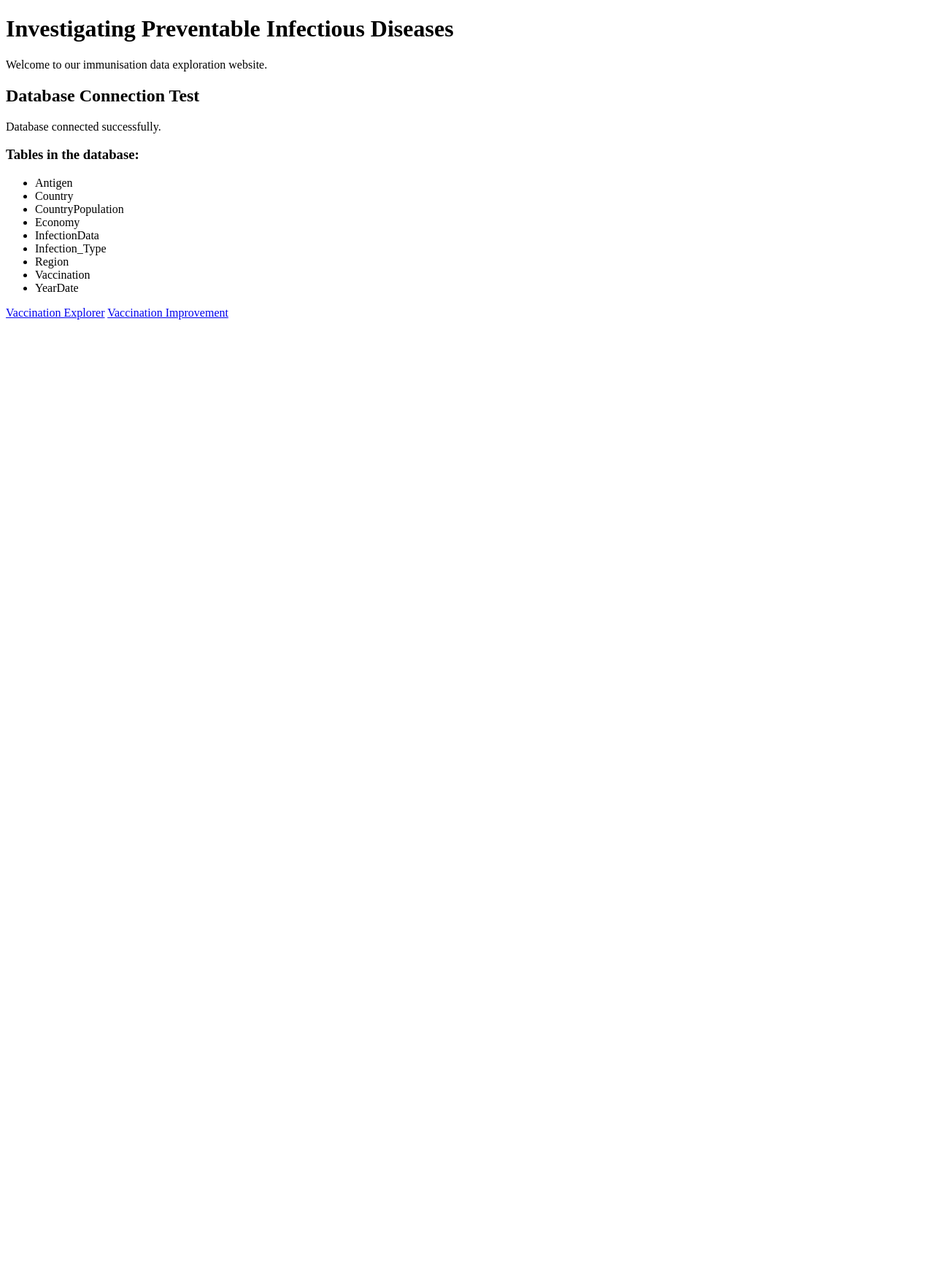
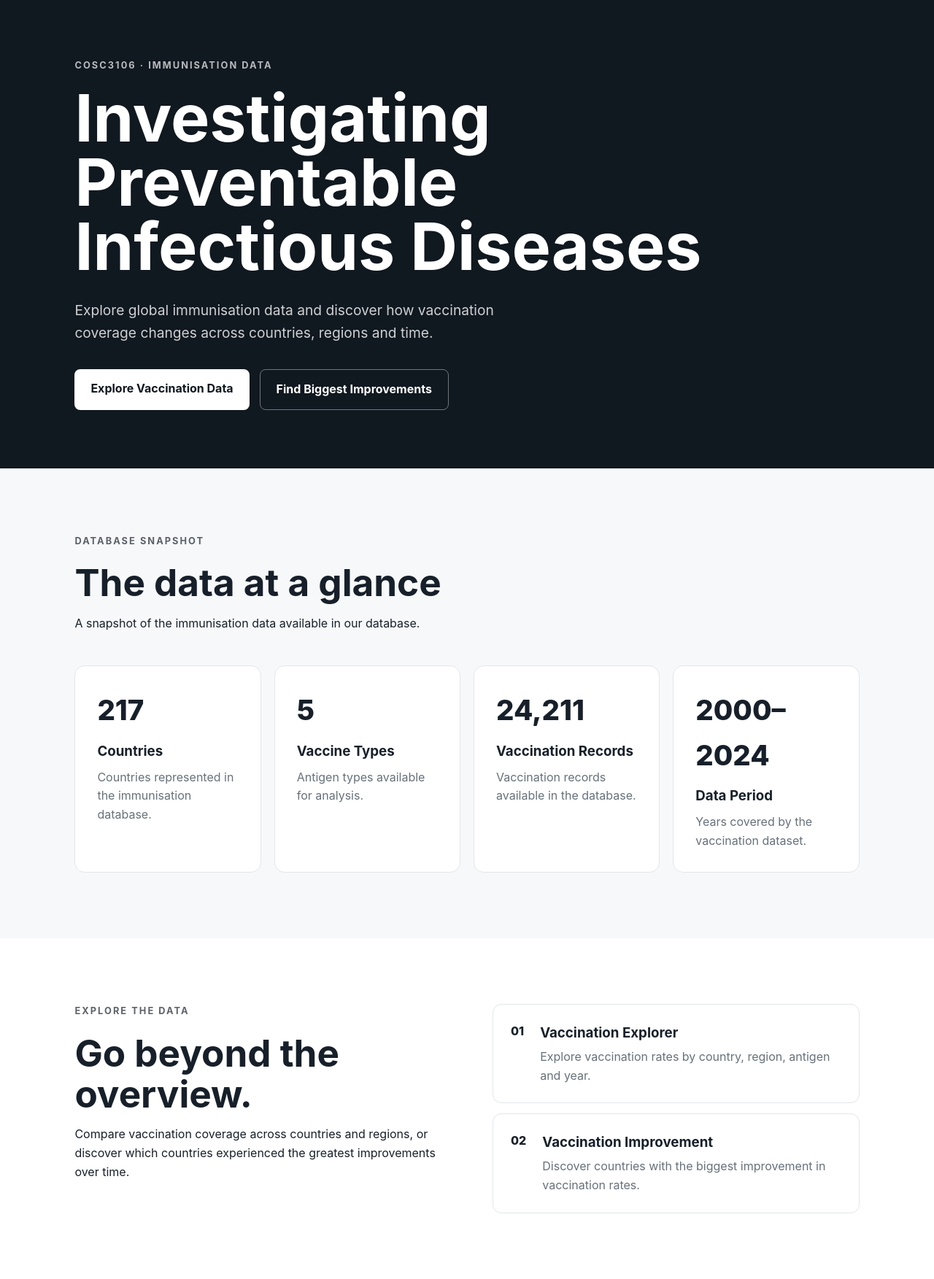
Before and after one commit to NguyenTienThanh2007/cosc3106-immunisation-project, a Flask app: page / in a window 1280 px wide. Shown: the whole page at 73% size. Before the commit the page ends 438 px from the top, so only its background shows below. Run offline with Flask 3, Linux system fonts and the light colour scheme; data comes from the database, SQL or seed files in the repository.

Commit message:
Implement Level 1A landing page

```diff
--- a/app.py
+++ b/app.py
@@ -16,18 +16,41 @@ def get_db_connection():
 def landing():
     conn = get_db_connection()
 
-    tables = conn.execute("""
-        SELECT name
-        FROM sqlite_master
-        WHERE type = 'table'
-        ORDER BY name
-    """).fetchall()
+    # Fact 1: number of countries
+    country_count = conn.execute("""
+        SELECT COUNT(*) AS total
+        FROM Country
+    """).fetchone()["total"]
+
+    # Fact 2: number of antigen types
+    antigen_count = conn.execute("""
+        SELECT COUNT(*) AS total
+        FROM Antigen
+    """).fetchone()["total"]
+
+    # Fact 3: number of vaccination records
+    vaccination_count = conn.execute("""
+        SELECT COUNT(*) AS total
+        FROM Vaccination
+    """).fetchone()["total"]
+
+    # Fact 4: data timeframe
+    years = conn.execute("""
+        SELECT
+            MIN(year) AS first_year,
+            MAX(year) AS last_year
+        FROM Vaccination
+    """).fetchone()
 
     conn.close()
 
     return render_template(
         "landing.html",
-        tables=tables
+        country_count=country_count,
+        antigen_count=antigen_count,
+        vaccination_count=vaccination_count,
+        first_year=years["first_year"],
+        last_year=years["last_year"]
     )
 
 
@@ -42,4 +65,4 @@ def improvement():
 
 
 if __name__ == "__main__":
-    app.run(debug=True)
+    app.run(debug=True, port = 5001)
--- a/static/css/style.css
+++ b/static/css/style.css
@@ -0,0 +1,184 @@
+* {
+    box-sizing: border-box;
+    margin: 0;
+    padding: 0;
+}
+
+body {
+    font-family: -apple-system, BlinkMacSystemFont, "Segoe UI", sans-serif;
+    background: #f7f8fa;
+    color: #17202a;
+    line-height: 1.6;
+}
+
+.hero {
+    min-height: 70vh;
+    display: flex;
+    align-items: center;
+    padding: 80px 8%;
+    background: #101820;
+    color: white;
+}
+
+.hero-content {
+    max-width: 900px;
+}
+
+.eyebrow {
+    font-size: 0.8rem;
+    font-weight: 700;
+    letter-spacing: 0.16em;
+    margin-bottom: 18px;
+    opacity: 0.7;
+}
+
+.hero h1 {
+    font-size: clamp(3rem, 7vw, 6rem);
+    line-height: 0.98;
+    margin-bottom: 28px;
+}
+
+.hero h1 span {
+    display: block;
+}
+
+.hero-description {
+    max-width: 650px;
+    font-size: 1.2rem;
+    opacity: 0.8;
+    margin-bottom: 35px;
+}
+
+.hero-buttons {
+    display: flex;
+    gap: 14px;
+    flex-wrap: wrap;
+}
+
+.button {
+    display: inline-block;
+    padding: 14px 22px;
+    border-radius: 8px;
+    text-decoration: none;
+    font-weight: 700;
+}
+
+.primary {
+    background: white;
+    color: #101820;
+}
+
+.secondary {
+    border: 1px solid rgba(255, 255, 255, 0.4);
+    color: white;
+}
+
+.facts-section {
+    padding: 90px 8%;
+}
+
+.section-heading {
+    max-width: 650px;
+    margin-bottom: 45px;
+}
+
+.section-heading h2,
+.explore-section h2 {
+    font-size: clamp(2rem, 4vw, 3.5rem);
+    line-height: 1.1;
+    margin-bottom: 15px;
+}
+
+.facts-grid {
+    display: grid;
+    grid-template-columns: repeat(4, 1fr);
+    gap: 18px;
+}
+
+.fact-card {
+    background: white;
+    padding: 30px;
+    border: 1px solid #e3e6e8;
+    border-radius: 14px;
+}
+
+.fact-number {
+    font-size: 2.4rem;
+    font-weight: 800;
+    margin-bottom: 10px;
+}
+
+.fact-card h3 {
+    margin-bottom: 8px;
+}
+
+.fact-card p {
+    color: #66717a;
+}
+
+.explore-section {
+    padding: 90px 8%;
+    background: white;
+    display: grid;
+    grid-template-columns: 1fr 1fr;
+    gap: 70px;
+}
+
+.explore-section > div:first-child {
+    max-width: 550px;
+}
+
+.explore-links {
+    display: flex;
+    flex-direction: column;
+    gap: 14px;
+}
+
+.explore-card {
+    display: flex;
+    gap: 22px;
+    padding: 24px;
+    border: 1px solid #e3e6e8;
+    border-radius: 12px;
+    text-decoration: none;
+    color: inherit;
+}
+
+.explore-card span {
+    font-weight: 800;
+}
+
+.explore-card h3 {
+    margin-bottom: 5px;
+}
+
+.explore-card p {
+    color: #66717a;
+}
+
+@media (max-width: 900px) {
+
+    .facts-grid {
+        grid-template-columns: repeat(2, 1fr);
+    }
+
+    .explore-section {
+        grid-template-columns: 1fr;
+    }
+}
+
+@media (max-width: 600px) {
+
+    .hero {
+        padding: 60px 6%;
+    }
+
+    .facts-section,
+    .explore-section {
+        padding: 60px 6%;
+    }
+
+    .facts-grid {
+        grid-template-columns: 1fr;
+    }
+}
--- a/templates/landing.html
+++ b/templates/landing.html
@@ -1,9 +1,11 @@
 <!DOCTYPE html>
 <html lang="en">
+
 <head>
     <meta charset="UTF-8">
     <meta name="viewport" content="width=device-width, initial-scale=1.0">
-    <title>Immunisation Data</title>
+
+    <title>Global Immunisation Explorer</title>
 
     <link
         rel="stylesheet"
@@ -13,30 +15,193 @@
 
 <body>
 
-    <h1>Investigating Preventable Infectious Diseases</h1>
+    <header class="hero">
 
-    <p>
-        Welcome to our immunisation data exploration website.
-    </p>
+        <div class="hero-content">
 
-    <h2>Database Connection Test</h2>
+            <p class="eyebrow">
+                COSC3106 · IMMUNISATION DATA
+            </p>
 
-    <p>
-        Database connected successfully.
-    </p>
+            <h1>
+                Investigating Preventable
+                <span>Infectious Diseases</span>
+            </h1>
 
-    <h3>Tables in the database:</h3>
+            <p class="hero-description">
+                Explore global immunisation data and discover
+                how vaccination coverage changes across countries,
+                regions and time.
+            </p>
 
-    <ul>
-        {% for table in tables %}
-            <li>{{ table["name"] }}</li>
-        {% endfor %}
-    </ul>
+            <div class="hero-buttons">
 
-    <nav>
-        <a href="/vaccination">Vaccination Explorer</a>
-        <a href="/improvement">Vaccination Improvement</a>
-    </nav>
+                <a href="/vaccination" class="button primary">
+                    Explore Vaccination Data
+                </a>
+
+                <a href="/improvement" class="button secondary">
+                    Find Biggest Improvements
+                </a>
+
+            </div>
+
+        </div>
+
+    </header>
+
+
+    <main>
+
+        <section class="facts-section">
+
+            <div class="section-heading">
+
+                <p class="eyebrow">
+                    DATABASE SNAPSHOT
+                </p>
+
+                <h2>
+                    The data at a glance
+                </h2>
+
+                <p>
+                    A snapshot of the immunisation data available
+                    in our database.
+                </p>
+
+            </div>
+
+
+            <div class="facts-grid">
+
+                <article class="fact-card">
+
+                    <div class="fact-number">
+                        {{ country_count }}
+                    </div>
+
+                    <h3>Countries</h3>
+
+                    <p>
+                        Countries represented in the
+                        immunisation database.
+                    </p>
+
+                </article>
+
+
+                <article class="fact-card">
+
+                    <div class="fact-number">
+                        {{ antigen_count }}
+                    </div>
+
+                    <h3>Vaccine Types</h3>
+
+                    <p>
+                        Antigen types available
+                        for analysis.
+                    </p>
+
+                </article>
+
+
+                <article class="fact-card">
+
+                    <div class="fact-number">
+                        {{ "{:,}".format(vaccination_count) }}
+                    </div>
+
+                    <h3>Vaccination Records</h3>
+
+                    <p>
+                        Vaccination records available
+                        in the database.
+                    </p>
+
+                </article>
+
+
+                <article class="fact-card">
+
+                    <div class="fact-number">
+                        {{ first_year }}–{{ last_year }}
+                    </div>
+
+                    <h3>Data Period</h3>
+
+                    <p>
+                        Years covered by the
+                        vaccination dataset.
+                    </p>
+
+                </article>
+
+            </div>
+
+        </section>
+
+
+        <section class="explore-section">
+
+            <div>
+
+                <p class="eyebrow">
+                    EXPLORE THE DATA
+                </p>
+
+                <h2>
+                    Go beyond the overview.
+                </h2>
+
+                <p>
+                    Compare vaccination coverage across
+                    countries and regions, or discover which
+                    countries experienced the greatest
+                    improvements over time.
+                </p>
+
+            </div>
+
+            <div class="explore-links">
+
+                <a href="/vaccination" class="explore-card">
+
+                    <span>01</span>
+
+                    <div>
+                        <h3>Vaccination Explorer</h3>
+
+                        <p>
+                            Explore vaccination rates by
+                            country, region, antigen and year.
+                        </p>
+                    </div>
+
+                </a>
+
+
+                <a href="/improvement" class="explore-card">
+
+                    <span>02</span>
+
+                    <div>
+                        <h3>Vaccination Improvement</h3>
+
+                        <p>
+                            Discover countries with the
+                            biggest improvement in vaccination rates.
+                        </p>
+                    </div>
+
+                </a>
+
+            </div>
+
+        </section>
+
+    </main>
 
 </body>
 </html>
```
Also changed, not shown: 2 other files.
